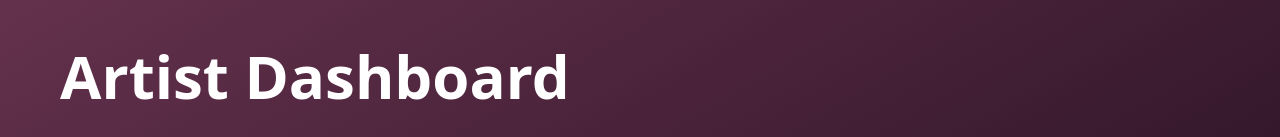
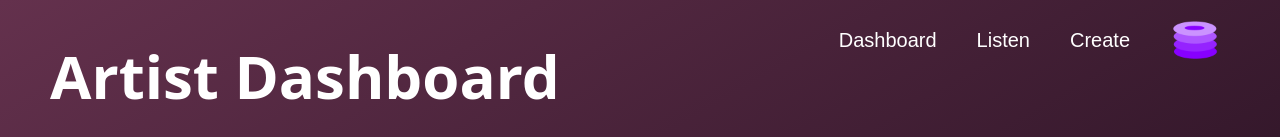
Before and after one commit to NathanRLiu/songstacks, a React (Create React App) app in the folder frontend/: page /dashboard in a window 1280 px wide. Shown: the top 137 px of the page. Built offline with nearby package versions, Linux system fonts and the light colour scheme.

Commit message:
nav changes

```diff
--- /dev/null
+++ b/frontend/src/Components/NavBar.tsx
@@ -0,0 +1,32 @@
+import { useNavigate } from "react-router-dom";
+import styles from "../Styles/NavBar.module.css";
+import logo from "../songstacks.png";
+
+function NavBar() {
+	const navigate = useNavigate();
+	return (
+		<div className={styles["discover-nav-bar"]}>
+			<button className={styles["create-nav-bar"]} onClick={()=> navigate("/dashboard")}>
+				<h2>
+					Dashboard
+				</h2>
+			</button>
+			<button className={styles["dashboard-nav-bar"]} onClick={()=> navigate("/discover")}>
+				<h2>
+					Listen
+				</h2>
+			</button>
+			<button className={styles["create-nav-bar"]} onClick={()=> navigate("/song")}>
+				<h2>
+					Create
+				</h2>
+			</button>
+
+			<div className={styles["nav-logo"]}>
+				<img src={logo} />
+			</div>
+		</div>
+	)
+}
+
+export default NavBar;
--- a/frontend/src/Pages/ArtistDashboard.tsx
+++ b/frontend/src/Pages/ArtistDashboard.tsx
@@ -4,9 +4,8 @@ import styles from '../Styles/ArtistDashboardPage.module.css';
 import { FaPlus } from 'react-icons/fa';
 import { AiOutlineSearch } from 'react-icons/ai';
 import { useNavigate } from 'react-router-dom';
-
-
-import albumArt from "album-art";
+import NavBar from "../Components/NavBar";
+import logo from "../songstacks.png";
 
 const requestArtistSongs = async () => {
 	let res = [
@@ -56,7 +55,9 @@ function Dashboard() {
 	},[])
 	return (
 		<div className={styles["background"]}>
+			<NavBar />
 			<h1>Artist Dashboard</h1>
+
 			<div className={styles["main-section"]}>
 				<div className={styles["header"]}>
 					<h1> Your Layers </h1>
--- a/frontend/src/Pages/Discover.tsx
+++ b/frontend/src/Pages/Discover.tsx
@@ -11,6 +11,8 @@ import JavasPlan from '../javasplan.png'
 import logo from '../songstacks.png'
 import { AiOutlineSearch } from "react-icons/ai";
 import albumArt from "album-art";
+import { useNavigate } from "react-router-dom";
+import NavBar from "../Components/NavBar";
 
 interface searchResults {
 	results: Array<Object>
@@ -189,34 +191,14 @@ function SearchDisplay(props: {searchTerm: string, setDisplaySearch: Function})
 	)
 }
 function Dashboard() {
-
-	const [displaySearch, setDisplaySearch] = useState(true);
+	const navigate = useNavigate();
+	const [displaySearch, setDisplaySearch] = useState(false);
 	const [searchTerm, setSearchTerm] = useState("");
 	return (
 		<div className={styles["background"]}>
 			<LeftPanel />
 			<div className={styles["right-tab"]}>
-				<div className={styles["discover-nav-bar"]}>
-					<div className={styles["create-nav-bar"]}>
-						<h2>
-							Listen
-						</h2>
-					</div>
-					<div className={styles["dashboard-nav-bar"]}>
-						<h2>
-							Dashboard
-						</h2>
-					</div>
-					<div className={styles["create-nav-bar"]}>
-						<h2>
-							Create
-						</h2>
-					</div>
-
-					<div className={styles["nav-logo"]}>
-						<img src={logo} />
-					</div>
-				</div>
+				<NavBar />
 				<h1> Discover </h1>
 				<div className={styles["searchBar"]}>
 					<i><AiOutlineSearch /></i>
--- a/frontend/src/Pages/SongPage.tsx
+++ b/frontend/src/Pages/SongPage.tsx
@@ -5,7 +5,7 @@ import Button from 'react-bootstrap/Button';
 import logo from '../songstacks.png';
 import { AiOutlineSearch } from 'react-icons/ai'
 import StackView from '../Components/StackView';
-
+import NavBar from '../Components/NavBar';
 import styles from '../Styles/SongPage.module.css'
 
 const searchedLayers = [
@@ -97,6 +97,7 @@ function SongPage() {
 	let navigate = useNavigate();
 	return (
 	<div className={ styles.background } >
+		<NavBar />
 		<div className={ styles.diffuser }>
 			<div className={ styles.glow1 + " " + styles.glow } />
 			<div className={ styles.glow2 + " " + styles.glow } />
--- a/frontend/src/Styles/ArtistDashboardPage.module.css
+++ b/frontend/src/Styles/ArtistDashboardPage.module.css
@@ -2,20 +2,20 @@
     background: linear-gradient(150deg, #64314d, #110512);
 	width:100vw;
 	height:100vh;
-	padding:40px;
 	overflow:hidden;
 }
 
 .main-section {
 	height:90%;
-	padding:30px;
+	padding-left:50px;
 	margin-top:20px;
 	border-radius:20px;
 	overflow:hidden;
 }
 .background > h1 {
 	font-size:60px;
-	margin-left:20px;
+	margin-left:50px;
+	margin-top: 40px;
 }
 .search-bar{
 	border-radius:4px;
@@ -79,3 +79,33 @@
 	flex-wrap: wrap;
 	overflow:scroll;
 }
+
+.discover-nav-bar {
+	padding-top:15px;
+	display:flex;
+	flex-direction:row;
+	color:white;
+	position:relative;
+	vertical-align:center;
+	align-items:center;
+	gap:20px;
+	font-family: Century Gothic, CenturyGothic, AppleGothic, sans-serif;
+	float:right;
+	padding-right:60px;
+}
+.discover-nav-bar > button {
+	all: unset;
+	vertical-align:middle;
+	margin-left:20px;
+	cursor: pointer;
+}
+.discover-nav-bar > button > h2 {
+	vertical-align:middle;
+	display:inline;
+	font-size:20px;
+}
+.nav-logo {
+	width:50px;
+	margin-left:20px;
+	position:relative;
+}
--- a/frontend/src/Styles/DiscoverPage.module.css
+++ b/frontend/src/Styles/DiscoverPage.module.css
@@ -143,28 +143,6 @@ input[type=range] {
   accent-color:#94316d;
 }
 
-.discover-nav-bar {
-	padding-top:15px;
-	display:flex;
-	flex-direction:row;
-	color:white;
-	position:relative;
-	vertical-align:center;
-	align-items:center;
-	gap:20px;
-	font-family: Century Gothic, CenturyGothic, AppleGothic, sans-serif;
-	float:right;
-	padding-right:60px;
-}
-.discover-nav-bar > div {
-	vertical-align:middle;
-	margin-left:20px;
-}
-.discover-nav-bar > div > h2 {
-	vertical-align:middle;
-	display:inline;
-	font-size:20px;
-}
 .nav-logo {
 	width:50px;
 	margin-left:20px;
--- /dev/null
+++ b/frontend/src/Styles/NavBar.module.css
@@ -0,0 +1,30 @@
+
+.discover-nav-bar {
+	padding-top:15px;
+	display:flex;
+	flex-direction:row;
+	color:white;
+	position:relative;
+	vertical-align:center;
+	align-items:center;
+	gap:20px;
+	font-family: Century Gothic, CenturyGothic, AppleGothic, sans-serif;
+	float:right;
+	padding-right:60px;
+}
+.discover-nav-bar > button {
+	all: unset;
+	vertical-align:middle;
+	margin-left:20px;
+	cursor: pointer;
+}
+.discover-nav-bar > button > h2 {
+	vertical-align:middle;
+	display:inline;
+	font-size:20px;
+}
+.nav-logo {
+	width:50px;
+	margin-left:20px;
+	position:relative;
+}
--- a/frontend/src/Styles/SongPage.module.css
+++ b/frontend/src/Styles/SongPage.module.css
@@ -92,7 +92,6 @@
 
 .editor-section {
 	flex-grow:1;
-	#background-color:#04012d;
 }
 
 
```
Lines whose indentation alone changed are shown as unchanged.
